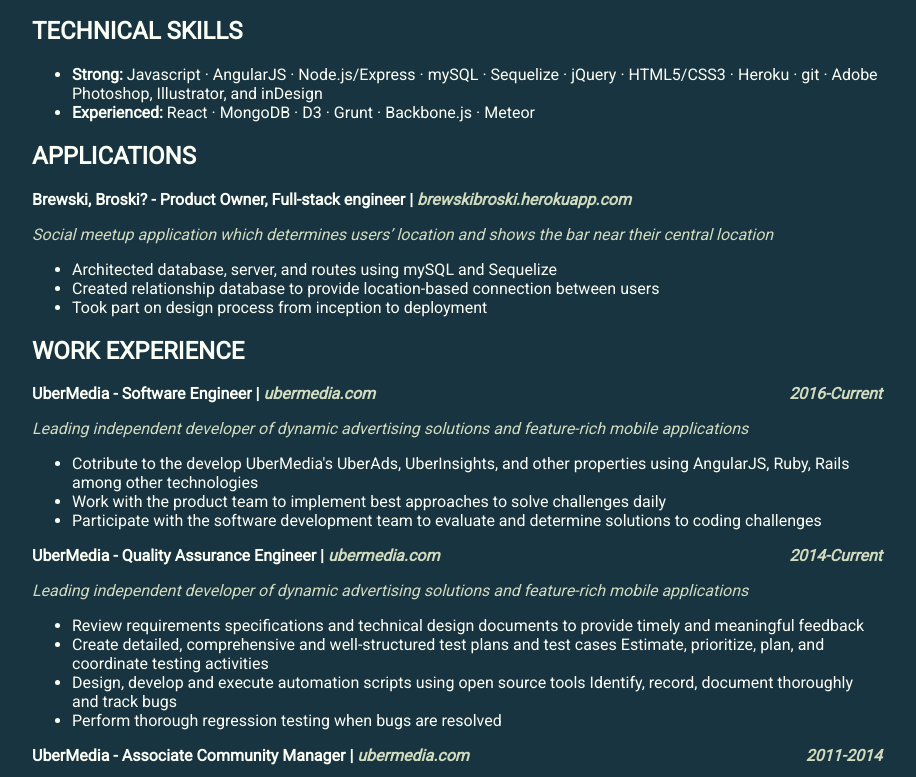
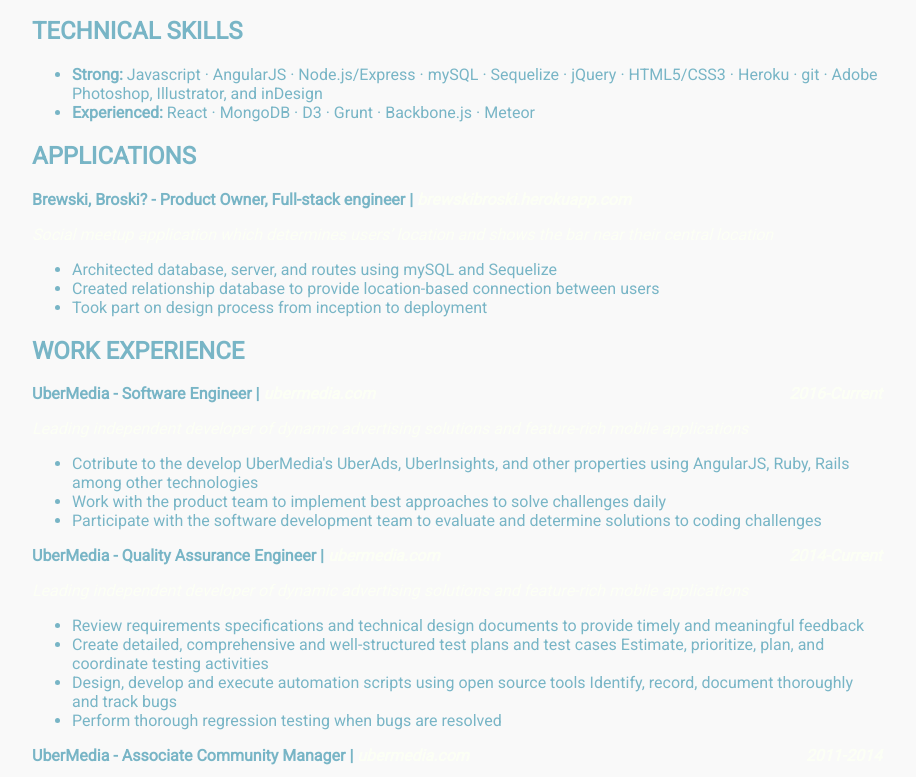
Before and after one commit to dela1000/dela1000.github.io, a website: page index.html in a window 1280 px wide. Shown: the part 177-954 px from the top of the page, without its empty margins (183-1099 px from the left). Drawn offline with nearby package versions, Linux system fonts and the light colour scheme; some packages are replaced by stand-ins of ours.

Commit message:
Update font colors

```diff
--- a/stylesheet.css
+++ b/stylesheet.css
@@ -9,15 +9,15 @@
   width: 100%;
   max-width: 850px;
   margin: 0 auto;
-  background-color: #193441;
+  background-color: #F9F9F9;
   text-decoration: none !important;
   padding: 40px 0px 40px 0px;
-  color: #FCFFF5;
+  color: #78B5C6;
   font-family: 'Roboto', serif;
 }
 
 body a{
-  color: #D1DBBD;
+  color: #FCFFF5;
   text-decoration: none !important;
 }
 
```
